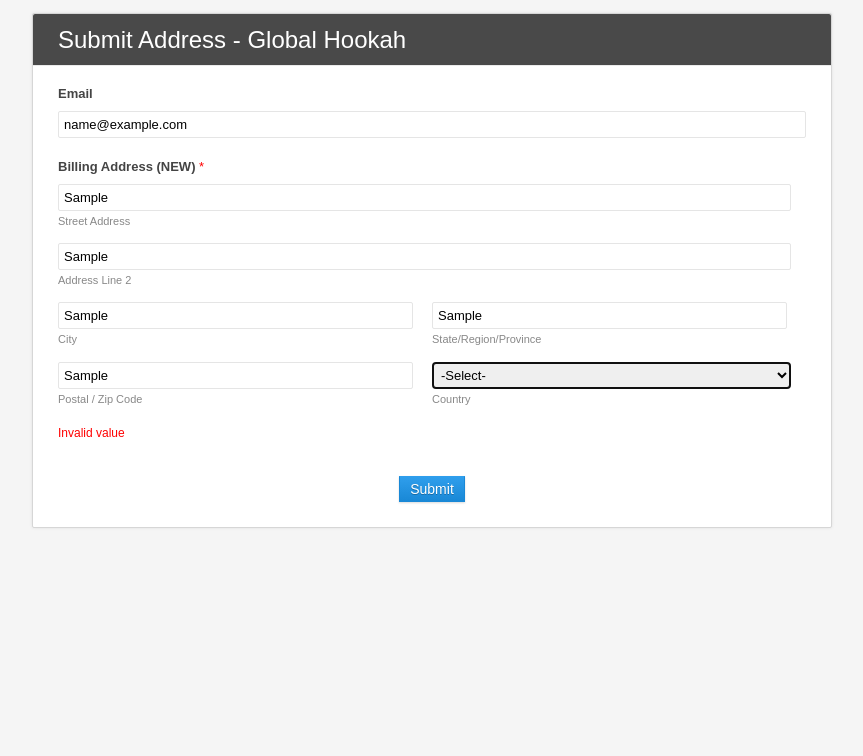
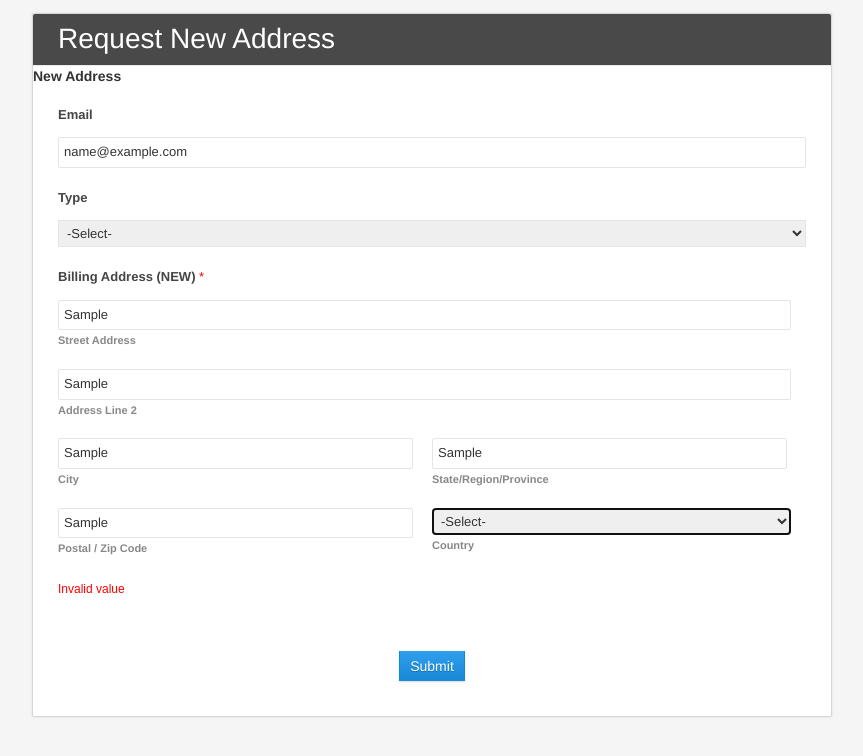
Before and after one commit to 3liGlobal/Submit-Address-Global-Hookah, a plain HTML site: page index.html in a window 1280 px wide. Both pictures are taken after typing "name@example.com", "Sample", "Sample", "Sample", "Sample", "Sample" into the empty fields and a click on the button "Submit". Shown: the whole page, without its empty margins (208-1071 px from the left). Drawn offline with nearby package versions, Linux system fonts and the light colour scheme.

Commit message:
Update index.html

```diff
--- a/index.html
+++ b/index.html
@@ -1,47 +1,101 @@
-<html><head><meta charset="UTF-8"><title>Submit&#x20;Address&#x20;-&#x20;Global&#x20;Hookah</title>
-<meta name="viewport" content="width=device-width, initial-scale=1.0">
-<link href="css/form.css" rel="stylesheet" type="text/css"><script src="js/validation.js"></script>
-</head><body class="zf-backgroundBg"><!-- Change or deletion of the name attributes in the input tag will lead to empty values on record submission-->
-<div class="zf-templateWidth"><form action='https://forms.zohopublic.com/airglobal1/form/SubmitAddressGlobalHookah/formperma/l_Qoha9DxcRvDvaKHLpILwvmsg6a_doSGlzKQOEQk14/htmlRecords/submit' name='form' method='POST' onSubmit='javascript:document.charset="UTF-8"; return zf_ValidateAndSubmit();' accept-charset='UTF-8' enctype='multipart/form-data' id='form'><input type="hidden" name="zf_referrer_name" value=""><!-- To Track referrals , place the referrer name within the " " in the above hidden input field -->
-<input type="hidden" name="zf_redirect_url" value=""><!-- To redirect to a specific page after record submission , place the respective url within the " " in the above hidden input field -->
-<input type="hidden" name="zc_gad" value=""><!-- If GCLID is enabled in Zoho CRM Integration, click details of AdWords Ads will be pushed to Zoho CRM -->
+<html>
+
+<head>
+	<meta charset="UTF-8">
+	<title>Submit&#x20;Address&#x20;-&#x20;Global&#x20;Hookah</title>
+	<link href="css/form.css" rel="stylesheet" type="text/css">
+	<link rel="stylesheet" href="https://cdnjs.cloudflare.com/ajax/libs/font-awesome/4.0.3/css/font-awesome.css">
+	<link rel="stylesheet" href="https://maxcdn.bootstrapcdn.com/bootstrap/3.4.1/css/bootstrap.min.css">
+	<script src="js/validation.js"></script>
+</head>
+
+<body class="zf-backgroundBg">
+	<!-- Change or deletion of the name attributes in the input tag will lead to empty values on record submission-->
+	<div class="zf-templateWidth">
+		<form
+			action='https://forms.zohopublic.com/airglobal1/form/SubmitAddressGlobalHookah/formperma/l_Qoha9DxcRvDvaKHLpILwvmsg6a_doSGlzKQOEQk14/htmlRecords/submit'
+			name='form' method='POST' onSubmit='javascript:document.charset="UTF-8"; return zf_ValidateAndSubmit();'
+			accept-charset='UTF-8' enctype='multipart/form-data' id='form'><input type="hidden" name="zf_referrer_name"
+				value=""><!-- To Track referrals , place the referrer name within the " " in the above hidden input field -->
+			<input type="hidden" name="zf_redirect_url"
+				value=""><!-- To redirect to a specific page after record submission , place the respective url within the " " in the above hidden input field -->
+			<input type="hidden" name="zc_gad"
+				value=""><!-- If GCLID is enabled in Zoho CRM Integration, click details of AdWords Ads will be pushed to Zoho CRM -->
 			<div class="zf-templateWrapper"><!---------template Header Starts Here---------->
-<ul class="zf-tempHeadBdr"><li class="zf-tempHeadContBdr"><h2 class="zf-frmTitle"><em>Submit Address - Global Hookah</em></h2>
+				<ul class="zf-tempHeadBdr">
+					<li class="zf-tempHeadContBdr">
+						<h2 class="zf-frmTitle"><em>Request New Address</em></h2>
 						<p class="zf-frmDesc"></p>
-<div class="zf-clearBoth"></div></li></ul><!---------template Header Ends Here---------->
+						<div class="zf-clearBoth"></div>
+					</li>
+					</li>
+					<ul id="progressbar">
+						<li class="active" id="personal">
+							<strong>New Address</strong>
+						</li>
+					</ul>
+				</ul><!---------template Header Ends Here---------->
 				<!---------template Container Starts Here---------->
-<div class="zf-subContWrap zf-topAlign"><ul>
+				<div class="zf-subContWrap zf-topAlign">
+					<ul>
 						<!---------Email Starts Here---------->
 						<li class="zf-tempFrmWrapper zf-large"><label class="zf-labelName">
 								Email
 							</label>
 							<div class="zf-tempContDiv">
-<span> <input fieldType=9  type="text" maxlength="255" name="Email" checktype="c5" value="" placeholder=""/></span> <p id="Email_error" class="zf-errorMessage" style="display:none;">Invalid value</p>
-</div><div class="zf-clearBoth"></div></li><!---------Email Ends Here---------->
+								<span> <input fieldType=9 type="text" maxlength="255" name="Email" checktype="c5"
+										value="" placeholder="" /></span>
+								<p id="Email_error" class="zf-errorMessage" style="display:none;">Invalid value</p>
+							</div>
+							<div class="zf-clearBoth"></div>
+						</li><!---------Email Ends Here---------->
+						<!---------Dropdown Starts Here---------->
+						<li class="zf-tempFrmWrapper zf-large"><label class="zf-labelName">
+								Type
+							</label>
+							<div class="zf-tempContDiv">
+								<select class="zf-form-sBox" name="Dropdown" checktype="c1">
+									<option selected="true" value="-Select-">-Select-</option>
+									<option value="Staging">Staging</option>
+									<option value="Production">Production</option>
+								</select>
+								<p id="Dropdown_error" class="zf-errorMessage" style="display:none;">Invalid value</p>
+							</div>
+							<div class="zf-clearBoth"></div>
+						</li><!---------Dropdown Ends Here---------->
 						<!--address-->
 						<!---------Address Starts Here---------->
-<li class="zf-tempFrmWrapper zf-address zf-addrlarge " ><label class="zf-labelName">
+						<li class="zf-tempFrmWrapper zf-address zf-addrlarge "><label class="zf-labelName">
 								Billing Address (NEW)
 								<em class="zf-important">*</em>
 							</label>
 							<div class="zf-tempContDiv zf-address">
 								<div class="zf-addrCont">
-<span class="zf-addOne"> <input type="text" maxlength="255" name="Address_AddressLine1" checktype="c1" placeholder=""/>
+									<span class="zf-addOne"> <input type="text" maxlength="255"
+											name="Address_AddressLine1" checktype="c1" placeholder="" />
 										<label>Street Address</label>
 									</span>
-<span class="zf-addOne"> <input type="text" maxlength="255" name="Address_AddressLine2" checktype="c1" placeholder=""/>
+									<span class="zf-addOne"> <input type="text" maxlength="255"
+											name="Address_AddressLine2" checktype="c1" placeholder="" />
 										<label>Address Line 2</label>
 									</span>
-<span class="zf-flLeft zf-addtwo"> <input type="text" maxlength="255" name="Address_City" checktype="c1" placeholder=""/>
+									<div class="name-item-2">
+										<span class="zf-flLeft zf-addtwo"> <input type="text" maxlength="255"
+												name="Address_City" checktype="c1" placeholder="" />
 											<label>City</label>
 										</span>
-<span class="zf-flLeft zf-addtwo"> <input type="text" maxlength="255" name="Address_Region" checktype="c1" placeholder=""/>
+										<span class="zf-flLeft zf-addtwo"> <input type="text" maxlength="255"
+												name="Address_Region" checktype="c1" placeholder="" />
 											<label>State/Region/Province</label>
 										</span>
-<span class="zf-flLeft zf-addtwo"> <input type="text" maxlength="255" name="Address_ZipCode" checktype="c1" placeholder=""/>
+									</div>
+									<div class="name-item-2">
+										<span class="zf-flLeft zf-addtwo"> <input type="text" maxlength="255"
+												name="Address_ZipCode" checktype="c1" placeholder="" />
 											<label>Postal / Zip Code</label>
 										</span>
-<span class="zf-flLeft zf-addtwo"> <select class="zf-form-sBox" name="Address_Country" checktype="c1">
+										<span class="zf-flLeft zf-addtwo"> <select class="zf-form-sBox"
+												name="Address_Country" checktype="c1">
 												<option value="-Select-">-Select-</option>
 												<option>&Aring;land Islands</option>
 												<option>Afghanistan</option>
@@ -314,12 +368,27 @@ Billing Address (NEW)
 											</select>
 											<label>Country</label>
 										</span>
-<div class="zf-clearBoth"></div><p id="Address_error" class="zf-errorMessage" style="display:none;">Invalid value</p>
-</div></div><div class="zf-eclearBoth"></div></li><!---------Address Ends Here---------->
-</ul></div><!---------template Container Starts Here---------->
-<ul><li class="zf-fmFooter"><button class="zf-submitColor" >Submit</button></li></ul></div><!-- 'zf-templateWrapper' ends --></form></div><!-- 'zf-templateWidth' ends -->
+									</div>
+									<div class="zf-clearBoth"></div>
+									<p id="Address_error" class="zf-errorMessage" style="display:none;">Invalid value
+									</p>
+								</div>
+							</div>
+							<div class="zf-eclearBoth"></div>
+						</li><!---------Address Ends Here---------->
+					</ul>
+				</div><!---------template Container Starts Here---------->
+				<ul>
+					<li class="zf-fmFooter"><button class="zf-submitColor">Submit</button></li>
+				</ul>
+			</div><!-- 'zf-templateWrapper' ends -->
+		</form>
+	</div><!-- 'zf-templateWidth' ends -->
 	<script type="text/javascript">var zf_DateRegex = new RegExp("^(([0][1-9])|([1-2][0-9])|([3][0-1]))[-](Jan|Feb|Mar|Apr|May|Jun|Jul|Aug|Sep|Oct|Nov|Dec|JAN|FEB|MAR|APR|MAY|JUN|JUL|AUG|SEP|OCT|NOV|DEC)[-](?:(?:19|20)[0-9]{2})$");
-var zf_MandArray = [ "Address_AddressLine1", "Address_City", "Address_Region", "Address_ZipCode", "Address_Country"];
-var zf_FieldArray = [ "Email", "Address_AddressLine1", "Address_AddressLine2", "Address_City", "Address_Region", "Address_ZipCode", "Address_Country"];
+		var zf_MandArray = ["Address_AddressLine1", "Address_City", "Address_Region", "Address_ZipCode", "Address_Country"];
+		var zf_FieldArray = ["Email", "Dropdown", "Address_AddressLine1", "Address_AddressLine2", "Address_City", "Address_Region", "Address_ZipCode", "Address_Country"];
 		var isSalesIQIntegrationEnabled = false;
-var salesIQFieldsArray = [];</script></body></html>
+		var salesIQFieldsArray = [];</script>
+</body>
+
+</html>
```
Lines whose indentation alone changed are shown as unchanged.
